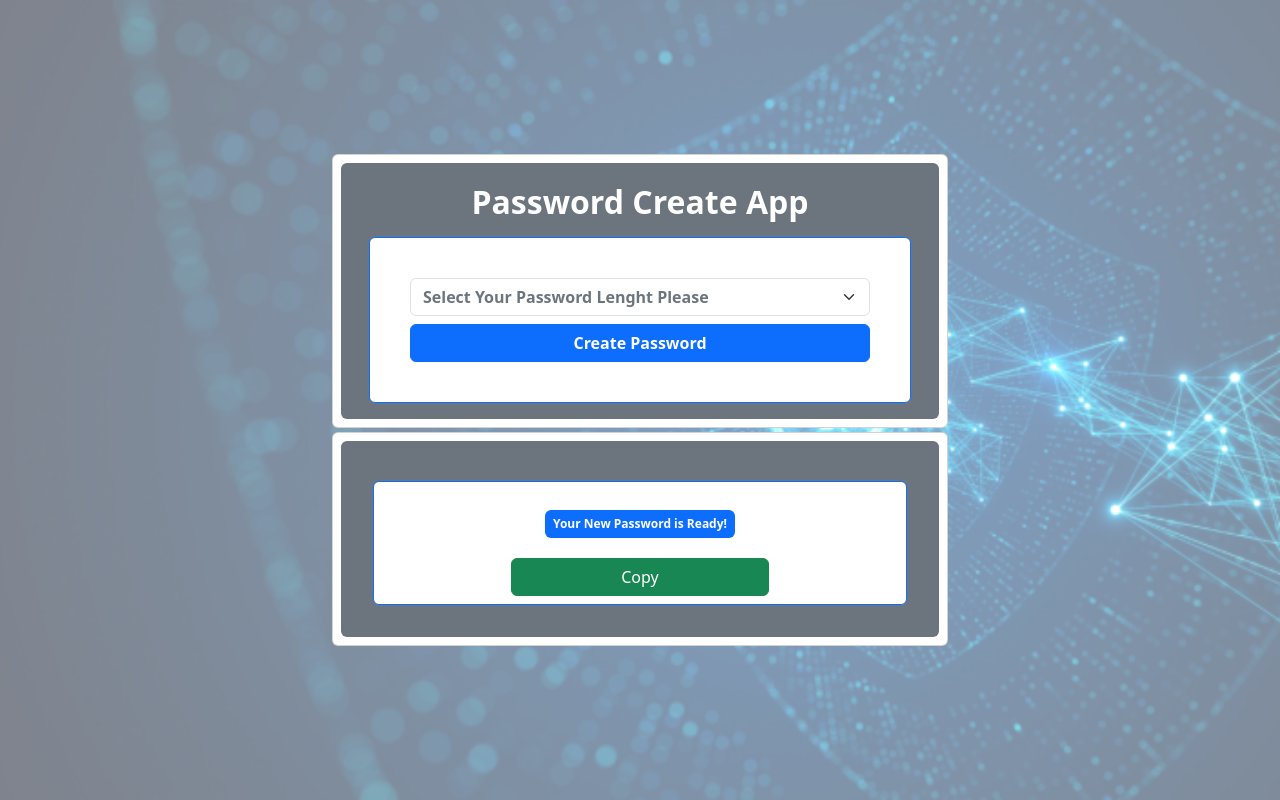
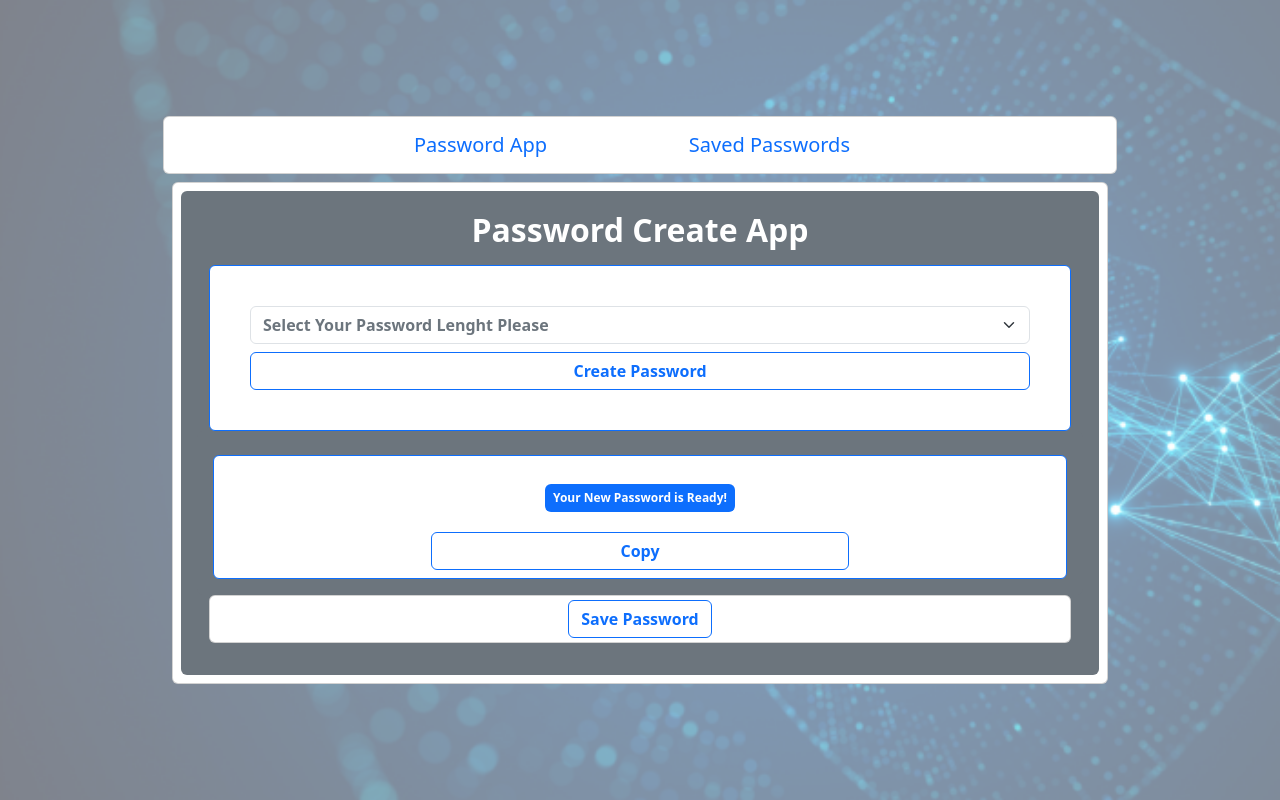
Before and after one commit to mertugrulfrontenddev/random-password, a React (Create React App) app: page / in a window 1280 px wide. Both pictures are taken after a click on the button "Create Password". Built offline with nearby package versions, Linux system fonts and the light colour scheme.

Commit message:
added-password-list-and-route

```diff
--- a/package.json
+++ b/package.json
@@ -9,6 +9,7 @@
     "bootstrap": "^5.3.3",
     "react": "^18.3.1",
     "react-dom": "^18.3.1",
+    "react-router-dom": "^7.0.1",
     "react-scripts": "5.0.1",
     "web-vitals": "^2.1.4"
   },
--- a/src/App.css
+++ b/src/App.css
@@ -1,8 +1,7 @@
 body {
   position: relative;
-  height: 100vh;
   margin: 0;
-
+  min-height: 100vh;
   display: flex;
   flex-direction: column;
 
@@ -21,3 +20,7 @@ body:before {
   opacity: 0.5; /* Şeffaflık eklemek için */
   z-index: -1; /* İçeriğin arkasında görünmesini sağlamak için */
 }
+
+.min-height {
+  min-height: 480px !important;
+}
--- a/src/App.js
+++ b/src/App.js
@@ -1,12 +1,18 @@
 import logo from "./logo.svg";
+import { BrowserRouter as Router, Route, Routes } from "react-router-dom";
 import "./App.css";
 import LenghtSelector from "./components/LenghtSelector";
 import { useState } from "react";
 import ShowPassword from "./components/ShowPassword";
+import Navbar from "./components/Navbar";
+import PasswordAddButton from "./components/PasswordAddButton";
+import PasswordList from "./components/PasswordList";
 
 function App() {
   let [passkeys, setPasskey] = useState([]);
   let [visLabel, setVisLabel] = useState(false);
+
+  let [allPasswords, setAllPasswords] = useState([]);
   function getRandomChar(length) {
     const characters =
       "abcdefghijklmnopqrstuvwxyzABCDEFGHIJKLMNOPQRSTUVWXYZ0123456789!@#$%&*_+";
@@ -26,33 +32,68 @@ function App() {
     setVisLabel(true);
     setPasskey([password]);
   }
+
+  const addPasswords = (value) => {
+    setAllPasswords((prevPasswords) => [...prevPasswords, value]);
+  };
   return (
-    <div className="container-fluid d-flex flex-column  gap-1 ">
+    <Router>
       <div className="row">
-        <div className="col-12 col-md-8 col-lg-6 mx-auto ">
-          {/* Bu alan içerik için ayrıldı */}
-          <div className="card rounded p-2 bg-white ">
-            <div className="card-body rounded bg-secondary d-flex flex-column justify-content-center align-items-center">
-              <h2 className="badge-lg  text-white mb-1 p-1 fs-2 fw-bold">
-                Password Create App
-              </h2>
-              <LenghtSelector getSelectValue={getSelectValue} />
-            </div>
+        <div className="col-12 col-md-8 col-lg-9 mx-auto  mb-2 ">
+          <div className="card rounded">
+            <Navbar />
           </div>
         </div>
       </div>
 
-      <div className="row">
-        <div className="col-12 col-md-8 col-lg-6 mx-auto ">
-          {/* Bu alan içerik için ayrıldı */}
-          <div className="card rounded p-2 bg-white">
-            <div className="card-body rounded bg-secondary d-flex flex-column justify-content-center align-items-center">
-              <ShowPassword passKeys={passkeys} visLabel={visLabel} />
+      <Routes>
+        <Route
+          path="/"
+          element={
+            <div className="container-fluid   gap-1">
+              <div className="row">
+                <div className=" col-12 col-md-8 col-lg-9 mx-auto">
+                  <div className="card rounded p-2 bg-white ">
+                    <div className="card-body rounded bg-secondary d-flex flex-column   min-height">
+                      <h2 className="badge-lg  text-white mb-1 p-1 fs-2 fw-bold text-center">
+                        Password Create App
+                      </h2>
+                      <LenghtSelector getSelectValue={getSelectValue} />
+                      {visLabel && (
+                        <p>
+                          <ShowPassword
+                            passKeys={passkeys}
+                            visLabel={visLabel}
+                          />
+                          <PasswordAddButton
+                            addPasswords={addPasswords}
+                            generatedPassword={passkeys[0]}
+                          />
+                        </p>
+                      )}
+                    </div>
+                  </div>
+                </div>
+              </div>
             </div>
-          </div>
-        </div>
-      </div>
-    </div>
+          }
+        ></Route>
+        <Route
+          path="/my-all-passwords"
+          element={
+            <div className="row">
+              <div className=" col-12 col-md-8 col-lg-9 mx-auto">
+                <div className="card rounded p-2 bg-white ">
+                  <div className="card-body rounded bg-secondary d-flex flex-column justify-content-center align-items-center min-height">
+                    <PasswordList allPasswords={allPasswords} />
+                  </div>
+                </div>
+              </div>
+            </div>
+          }
+        />
+      </Routes>
+    </Router>
   );
 }
 export default App;
--- a/src/components/LenghtSelector.jsx
+++ b/src/components/LenghtSelector.jsx
@@ -31,7 +31,7 @@ const LenghtSelector = ({ getSelectValue }) => {
               getSelectValue(value);
               setValue("");
             }}
-            className="btn btn-primary fw-bold mt-2 w-100"
+            className="btn btn-outline-primary fw-bold mt-2 w-100"
           >
             Create Password
           </button>
--- /dev/null
+++ b/src/components/Navbar.css
@@ -0,0 +1,8 @@
+.link {
+  color: grey !important;
+  text-decoration: none !important;
+}
+
+.link:hover {
+  color: rgb(62, 62, 231) !important;
+}
--- /dev/null
+++ b/src/components/Navbar.jsx
@@ -0,0 +1,18 @@
+import { Link } from "react-router-dom";
+import "./Navbar.css";
+const Navbar = () => {
+  return (
+    <nav className="navbar">
+      <div className="container w-50">
+        <Link className="link navbar-brand text-primary" to="/">
+          Password App
+        </Link>
+        <Link className="link navbar-brand text-primary" to="/my-all-passwords">
+          Saved Passwords
+        </Link>
+      </div>
+    </nav>
+  );
+};
+
+export default Navbar;
--- /dev/null
+++ b/src/components/PasswordAddButton.jsx
@@ -0,0 +1,18 @@
+const PasswordAddButton = ({ addPasswords, generatedPassword }) => {
+  return (
+    <div className="container">
+      <div className="card">
+        <div className="card-body p-1 text-center ">
+          <button
+            className="btn btn-outline-primary  fw-bold"
+            onClick={() => addPasswords(generatedPassword)}
+          >
+            Save Password
+          </button>
+        </div>
+      </div>
+    </div>
+  );
+};
+
+export default PasswordAddButton;
--- /dev/null
+++ b/src/components/PasswordList.jsx
@@ -0,0 +1,43 @@
+import { Link } from "react-router-dom";
+
+const PasswordList = ({ allPasswords }) => {
+  return (
+    <div className="container-fluid">
+      <div className="card">
+        <div className="card-body d-flex flex-column  align-items-center p-4">
+          <h2>YOUR PASSWORD LIST </h2>
+          <ul className="list-group w-50">
+            {allPasswords.length === 0 ? (
+              <div className="container">
+                <div className="card ">
+                  <div className="card-body d-flex flex-column  align-items-center p-4">
+                    <p>
+                      Henüz bir şifre eklemediniz lütfen şifre sayfasına dönünüz
+                    </p>
+                    <span>
+                      Dönmek için lütfen
+                      <Link
+                        className="link navbar-brand text-primary ms-2"
+                        to="/"
+                      >
+                        Tıklayınız...
+                      </Link>
+                    </span>
+                  </div>
+                </div>
+              </div>
+            ) : (
+              allPasswords.map((password, index) => (
+                <li className="list-group-item border-primary p-1" key={index}>
+                  {index + 1 + ")"} {password}
+                </li>
+              ))
+            )}
+          </ul>
+        </div>
+      </div>
+    </div>
+  );
+};
+
+export default PasswordList;
--- a/src/components/ShowPassword.jsx
+++ b/src/components/ShowPassword.jsx
@@ -25,7 +25,7 @@ const ShowPassword = ({ passKeys, visLabel }) => {
           <p className="badge bg-secondary m-1 p-2">{passKeys.join("-")}</p>
         </div>
         <button
-          className="btn btn-success w-50 mx-auto"
+          className="btn btn-outline-primary w-50 mx-auto fw-bold"
           onClick={handleCopy} // Butona tıklanınca handleCopy çalışacak
         >
           Copy
```
Also changed, not shown: 1 other file (tests, documents, lock files or other folders).
